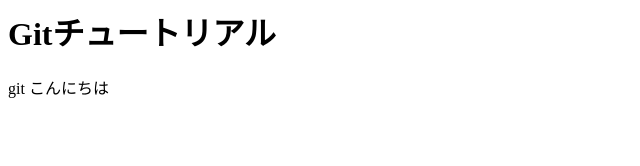
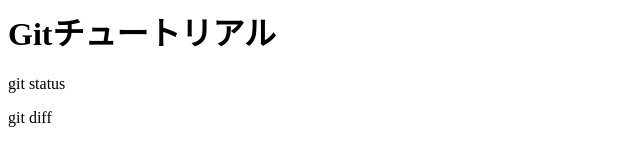
Before and after one commit to itsmin123/git_tutorial, a plain HTML site: page index.html in a window 1280 px wide. Shown: the whole page, without its empty margins (0-640 px from the left). Drawn offline with Linux system fonts and the light colour scheme.

Commit message:
git diffを追記

```diff
--- a/index.html
+++ b/index.html
@@ -1,2 +1,3 @@
 <h1>Gitチュートリアル</h1>
-<p>git こんにちは</p>
+<p>git status</p>
+<p>git diff</p>
```
